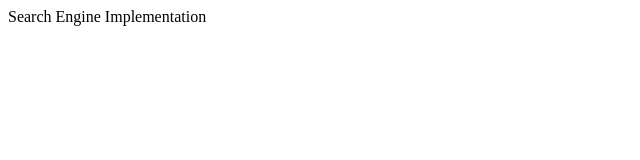
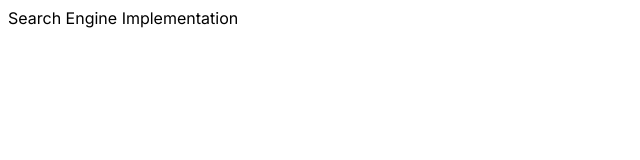
Before and after one commit to mtkwebdev/cc-mk-frontend-takehome-task, a React (Create React App) app: page / in a window 1280 px wide. Shown: the top 160 px of the page, without its empty margins (0-640 px from the left). Built offline with nearby package versions, Linux system fonts and the light colour scheme.

Commit message:
CSS: Added index.css file for browser cacheable style data and font

```diff
--- a/src/index.js
+++ b/src/index.js
@@ -1,4 +1,4 @@
 import ReactDOM from "react-dom";
 import App from "./App";
-
+import "./styles/index.css";
 ReactDOM.render(<App />, document.getElementById("root"));
--- /dev/null
+++ b/src/styles/index.css
@@ -0,0 +1,29 @@
+@import url('https://fonts.googleapis.com/css2?family=Inter:ital,opsz,wght@0,14..32,100..900;1,14..32,100..900&display=swap');
+
+:root {
+  /* Base colours */
+  --colour-surface: #ffffff;
+  --colour-on-surface: #0F1310;
+  --colour-primary: #26c281;
+  --colour-secondary:#CFD0CF;
+    /* colours */
+  --colour-surface-success-default: #BDE9D2;
+  --colour-surface-success-subdued: #e4f6ed;
+  --colour-decorative-surface-one: #9EC59B
+  /* footer colour */
+  --colour-decorative-surface-five: #F7FCFA;
+  /* text colours */
+  --text-success: #008347;
+  --text-default: #0F1310
+  --text-subdued: #6F7170
+  --text-disabled: #CFD0CF
+}
+
+html {
+  margin: 0;
+  padding: 0;
+  box-sizing: border-box;
+  font-family: "Inter", sans-serif;
+  font-optical-sizing: auto;
+  font-style: normal;
+}
```
